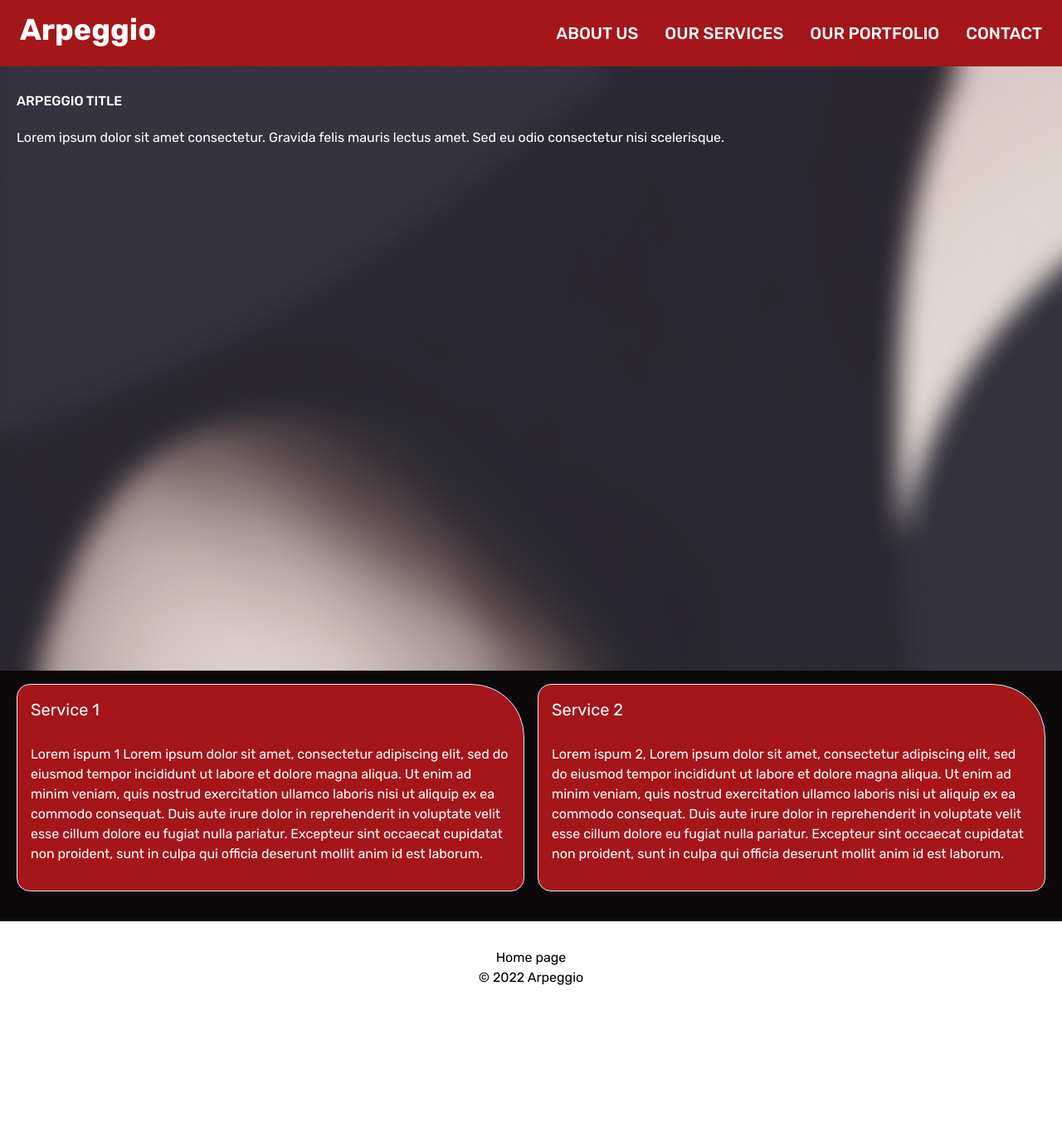
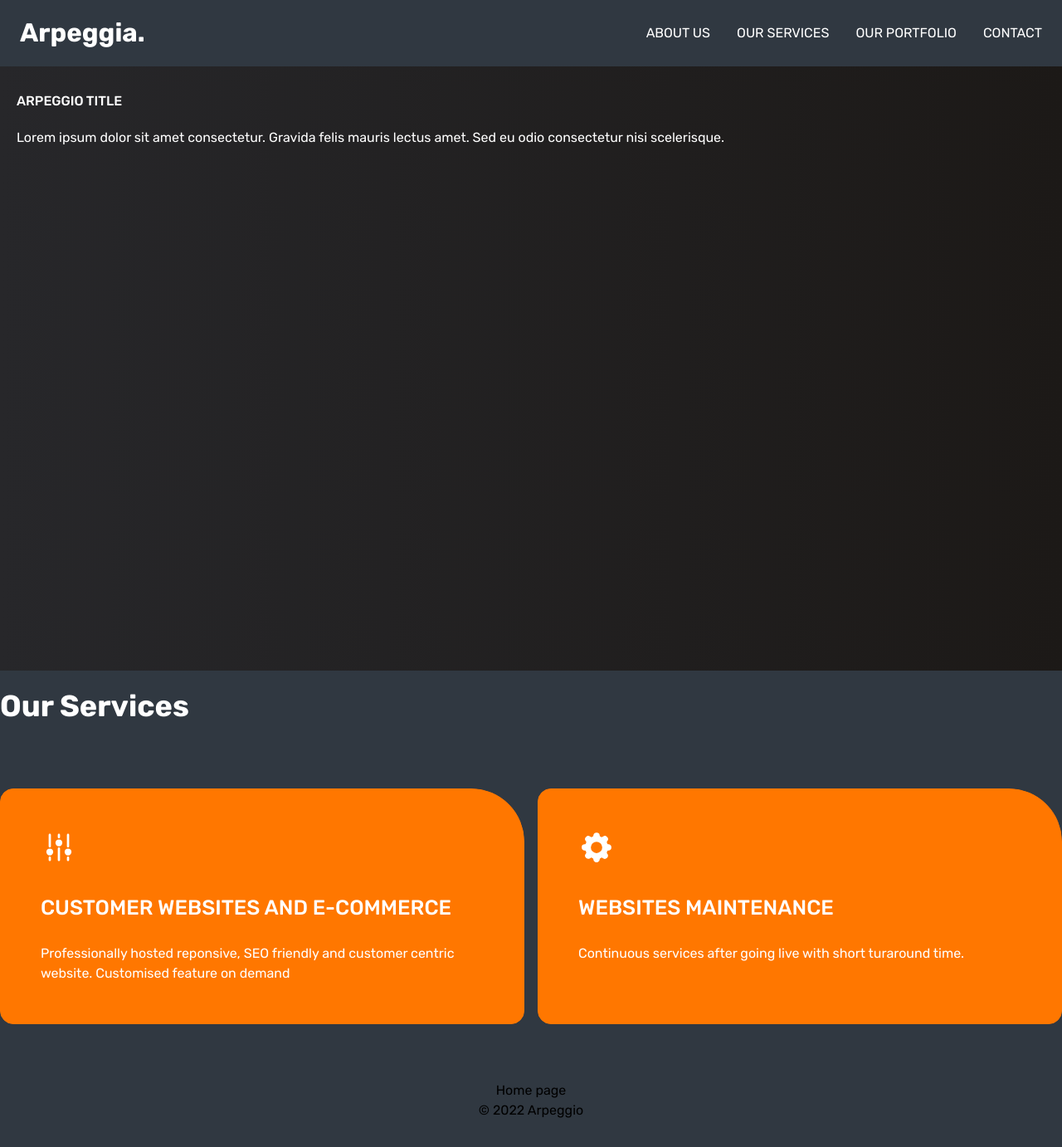
Before and after one commit to cuongtran-6618/cuongtran-6618.github.io, a Next.js app: page / in a window 1280 px wide. Shown: the whole page at 83% size. Before the commit the page ends 1222 px from the top, so only its background shows below. Built offline with nearby package versions, Linux system fonts and the light colour scheme.

Commit message:
style change

```diff
--- /dev/null
+++ b/components/Icon.tsx
@@ -0,0 +1,24 @@
+import {
+    XMarkIcon,
+    Cog8ToothIcon,
+    AdjustmentsVerticalIcon
+  } from "@heroicons/react/24/solid";
+
+export default function Icon(
+    {name}
+) {
+    let icon = <XMarkIcon />
+
+    switch(name) {
+        case 'Cog8Tooth':
+            icon = <Cog8ToothIcon className="h-11 w-11"/>;
+            break;
+        case 'AdjustmentsVertical':
+            icon = <AdjustmentsVerticalIcon className="h-11 w-11"/>;
+            break;
+    }
+
+    return (
+        icon
+    )
+}
--- /dev/null
+++ b/components/ServiceList.tsx
@@ -0,0 +1,17 @@
+import Service from "../components/service";
+import data from "../data/services.json";
+
+export default function ServiceList() {
+  return (
+    <section className="lg:container lg:mx-auto pt-4 pb-4">
+      <div>
+        <h3 className="font-bold text-4xl mb-[72px] text-white">Our Services</h3>
+      </div>
+    <div className="grid grid-rows-1 gap-4 sm:grid-cols-2">
+      {data.services.map((service) => (
+        <Service key={service.uid} props={service} />
+      ))}
+    </div>
+  </section>
+  );
+}
--- a/components/hero-section.tsx
+++ b/components/hero-section.tsx
@@ -1,7 +1,7 @@
 export default function HeroSection() {
   return (
     <>
-      <section id="hero-section" className="text-white">
+      <section id="hero-section" className="text-white bg-gradient-to-r from-zinc-800 to-stone-900 ">
         <div id="hero-content-container m-6">
           <div id="hero-title">
             <h2>Arpeggio title</h2>
--- a/components/navigation-item.tsx
+++ b/components/navigation-item.tsx
@@ -2,7 +2,7 @@ import Link from "next/link";
 
 export default function NavigationItem({ item }) {
   return (
-    <li className="hover:underline underline-offset-8 font-medium">
+    <li className="hover:underline underline-offset-8">
       <Link href={item.link}>{item.title}</Link>
     </li>
   );
--- a/components/navigation.tsx
+++ b/components/navigation.tsx
@@ -4,29 +4,33 @@ import LogoSrc from "../public/images/Logo.png";
 import navigation from "../data/navigation.json";
 import NavigationItem from "./navigation-item";
 import { useState } from "react";
-import { XMarkIcon, Bars3Icon } from "@heroicons/react/24/solid";
+import {
+  XMarkIcon,
+  Bars3Icon,
+  CheckBadgeIcon,
+} from "@heroicons/react/24/solid";
 
 export default function Navigation() {
   const [isNavOpen, setIsNavOpen] = useState(false);
 
   const toggleMobileNav = () => {
-    console.log(isNavOpen);
     setIsNavOpen(!isNavOpen);
   };
 
   const closeMobileNav = () => {
-    console.log(isNavOpen);
     setIsNavOpen(false);
   };
   return (
     <>
-      <div className="flex flex-row ruby-red text-white">
-        <div className="flex flex-row justify-left items-baseline flex-wrap mx-6 my-4 grow md:grow-0">
-          <div>
-            <Link href="/" title="homepage" className="font-bold text-4xl">
-              Arpeggio
-            </Link>
-          </div>
+      <div className="flex flex-row secondary-color text-white">
+        <div className="flex flex-col justify-center items-baseline flex-wrap mx-6 grow md:grow-0">
+          <Link
+            href="/"
+            title="homepage"
+            className="font-bold text-3xl flex flex-row justify-center items-baseline"
+          >
+            Arpeggia.
+          </Link>
         </div>
         <section
           id="mobile-navigation-container"
@@ -39,7 +43,7 @@ export default function Navigation() {
             id="mobile-nav-slider-container"
             className={isNavOpen ? "" : "hidden"}
           >
-            <nav id="mobile-nav" className="ruby-red">
+            <nav id="mobile-nav" className="secondary-color">
               <div onClick={closeMobileNav} className="m-8">
                 <XMarkIcon className="w-6 h-6" />
               </div>
@@ -53,7 +57,7 @@ export default function Navigation() {
             </nav>
           </div>
         </section>
-        <section className="hidden md:block uppercase md:text-xs lg:text-xl font-medium grow">
+        <section className="hidden md:block uppercase grow">
           <nav className="">
             <ul className="mobile-menu flex flex-row justify-end items-baseline flex-wrap m-6 sm:gap-1 md:gap-4 xl:gap-8 leading-8">
               {navigation.navigation.map((item) => (
--- a/components/service.tsx
+++ b/components/service.tsx
@@ -1,10 +1,12 @@
 import LinkButton from "./link-button";
+import Icon from "./Icon";
 
 export default function Service({ props }) {
   return (
-    <div className="service-item rounded-sm p-4 border border-slate-200 ruby-red text-white">
-      <h4 className="text-xl">{props.title}</h4>
-      <div className="container mt-7 mb-4">{props.content}</div>
+    <div className="service-item rounded-xs p-12 border primary-color text-white">
+      <Icon name={props.icon}/>
+      <h4 className="text-2xl mt-8 mb-6 uppercase font-medium">{props.title}</h4>
+      <div className="container">{props.content}</div>
     </div>
   );
 }
--- a/data/services.json
+++ b/data/services.json
@@ -1,18 +1,18 @@
 {
   "services": [
     {
-      "title": "Service 1",
-      "content": "Lorem ispum 1 Lorem ipsum dolor sit amet, consectetur adipiscing elit, sed do eiusmod tempor incididunt ut labore et dolore magna aliqua. Ut enim ad minim veniam, quis nostrud exercitation ullamco laboris nisi ut aliquip ex ea commodo consequat. Duis aute irure dolor in reprehenderit in voluptate velit esse cillum dolore eu fugiat nulla pariatur. Excepteur sint occaecat cupidatat non proident, sunt in culpa qui officia deserunt mollit anim id est laborum.",
+      "title": "Customer websites and e-commerce",
+      "content": "Professionally hosted reponsive, SEO friendly and customer centric website. Customised feature on demand",
       "link": "/service#service_1",
       "uid": "dd2d2005-4b59-4399-8d4b-ee6a9dbf581e",
-      "icon": "XMarkIcon"
+      "icon": "AdjustmentsVertical"
     },
     {
-      "title": "Service 2",
-      "content": "Lorem ispum 2, Lorem ipsum dolor sit amet, consectetur adipiscing elit, sed do eiusmod tempor incididunt ut labore et dolore magna aliqua. Ut enim ad minim veniam, quis nostrud exercitation ullamco laboris nisi ut aliquip ex ea commodo consequat. Duis aute irure dolor in reprehenderit in voluptate velit esse cillum dolore eu fugiat nulla pariatur. Excepteur sint occaecat cupidatat non proident, sunt in culpa qui officia deserunt mollit anim id est laborum.",
+      "title": "Websites maintenance",
+      "content": "Continuous services after going live with short turaround time.",
       "link": "/service#service_2",
       "uid": "c3f02b16-363d-4c1c-a569-2b4bbfad7d37",
-      "icon": "XMarkIcon"
+      "icon": "Cog8Tooth"
     }
   ]
 }
--- a/pages/_app.tsx
+++ b/pages/_app.tsx
@@ -3,7 +3,7 @@ import "tailwindcss/tailwind.css";
 import "../styles/globals.css";
 import { Rubik } from "@next/font/google";
 
-const rubik = Rubik({ subsets: ["latin"], weight :["400", "500", "700"] });
+const rubik = Rubik({ subsets: ["latin"], weight: ["400", "500", "700"] });
 
 function MyApp({ Component, pageProps }) {
   return (
--- a/pages/index.tsx
+++ b/pages/index.tsx
@@ -1,20 +1,12 @@
 import Layout from "../components/layout";
-import Slider from "../components/slider";
-import data from "../data/services.json";
-import Service from "../components/service";
+import ServiceList from "../components/ServiceList";
 import HeroSection from "../components/hero-section";
 
 export default function Home() {
   return (
     <Layout>
       <HeroSection />
-      <section className="lg:container lg:mx-auto pt-4 pb-4 rich-black">
-        <div className="grid grid-rows-1 gap-4 sm:grid-cols-2 px-5">
-          {data.services.map((service) => (
-            <Service key={service.uid} props={service} />
-          ))}
-        </div>
-      </section>
+      <ServiceList />
     </Layout>
   );
 }
--- a/styles/globals.css
+++ b/styles/globals.css
@@ -8,6 +8,7 @@ body {
   font-family: "Noto Sans", sans-serif;
   -webkit-font-smoothing: antialiased;
   -moz-osx-font-smoothing: grayscale;
+  background-color: var(--outer-spce-grey-color);
 }
 
 [class^="number-slide"],
@@ -20,39 +21,21 @@ body {
 }
 
 :root {
-  --bloody-red-color: #660708;
-  --ruby-red-color: #a4161a;
-  --carnelian-color: #ba181b;
-  --imperial-red-color: #660708;
-  --rich-black-color: #0b090a;
-  --eerie-black-color: #161a1d;
-  --black-shadow-color: #b1a7a6;
-  --light-grey-color: #d3d3d3;
-  --cultured-color: #f5f3f4;
+  --outer-spce-grey-color: #303841;
+  --safety-orange-color: #ff7700;
+  --navy-blue-color: #1cd6ce;
 }
 
-.bloody-red {
-  background-color: var(--bloody-red-color);
+.primary-color {
+  background-color: var(--safety-orange-color);
 }
 
-.ruby-red {
-  background-color: var(--ruby-red-color);
+.secondary-color {
+  background-color: var(--outer-spce-grey-color);
 }
 
-.carnelian-red {
-  background-color: var(--carnelian-color);
-}
-
-.imperial-red {
-  background-color: var(--imperial-color);
-}
-
-.rich-black {
-  background-color: var(--rich-black-color);
-}
-
-.eerie-black {
-  background-color: var(--eerie-black-color);
+.link-color {
+  color: var(--navy-blue-color);
 }
 
 #mobile-nav-slider-container {
@@ -100,8 +83,6 @@ body {
   height: 300px;
   width: auto;
   padding: 30px 20px;
-  background: no-repeat url("../public/images/hero-image.png");
-  background-size: cover;
 }
 
 #hero-title {
@@ -116,6 +97,7 @@ body {
 .service-item {
   border-radius: 1rem 4rem 1rem 1rem;
   margin-bottom: 20px;
+  border-color: var(--safety-orange-color);
 }
 
 /** table style **/
--- a/tailwind.config.js
+++ b/tailwind.config.js
@@ -5,7 +5,15 @@ module.exports = {
     "./components/**/*.{js,ts,jsx,tsx}",
   ],
   theme: {
-    extend: {},
+    fontSize: {
+      "sm": "0.8rem",
+      "base": "1rem",
+      "xl": "1.125rem",
+      "2xl": "1.563rem",
+      "3xl": "1.953rem",
+      "4xl": "2.25rem",
+      "5xl": "3rem",
+    },
   },
   plugins: [],
 };
```
Also changed, not shown: public/images/hero-grey.jpg (added).
